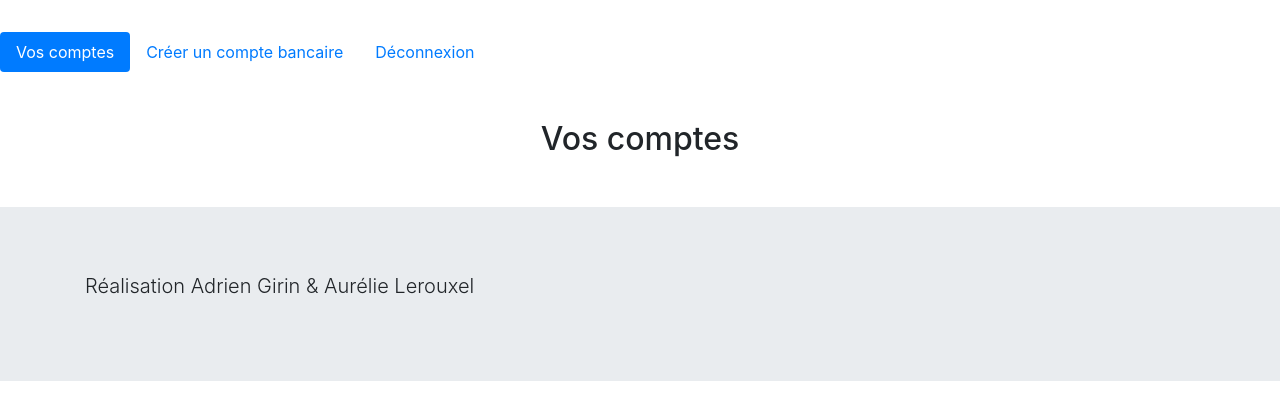
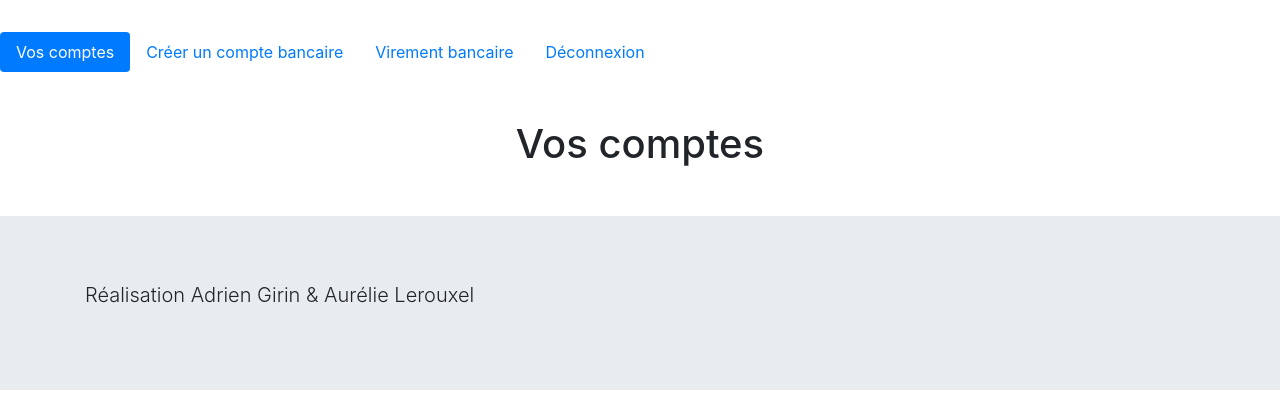
Before and after one commit to aurelielerouxel/banque_symfony, a Symfony app: template templates/bank/accounts.html.twig in a window 1280 px wide. Shown: the part 249-669 px from the top of the page. Run offline with Twig, Linux system fonts and the light colour scheme; the template is opened without the code that fills it, so the values that code supplies are empty; some libraries are stand-ins or nearby versions.

Commit message:
add transfer link in nav bar

```diff
--- a/templates/bank/accounts.html.twig
+++ b/templates/bank/accounts.html.twig
@@ -4,7 +4,7 @@
 
 {% block main %}
     <div class="container">
-        <h2 class="my-5 text-center">Vos comptes</h2>
+        <h1 class="my-5 text-center">Vos comptes</h1>
         <div class="row">
             {% for account in accounts %}
 
--- a/templates/bank/single_account.html.twig
+++ b/templates/bank/single_account.html.twig
@@ -24,6 +24,7 @@
                 </div>
             </div>
         {% endfor %}
+
         <div class="col-12 col-sm-10 col-md-6 col-lg-8">
         <table class="table">
             <thead class="bg-primary">
--- a/templates/template.html.twig
+++ b/templates/template.html.twig
@@ -17,6 +17,9 @@
             <a class="nav-link" href="{{path("add_bank_account")}}">Créer un compte bancaire</a>
         </li>
         <li class="nav-item">
+            <a class="nav-link" href="#">Virement bancaire</a>
+        </li>
+        <li class="nav-item">
             <a class="nav-link" href="#">Déconnexion</a>
         </li>
     </ul>
```
Lines whose indentation alone changed are shown as unchanged.
